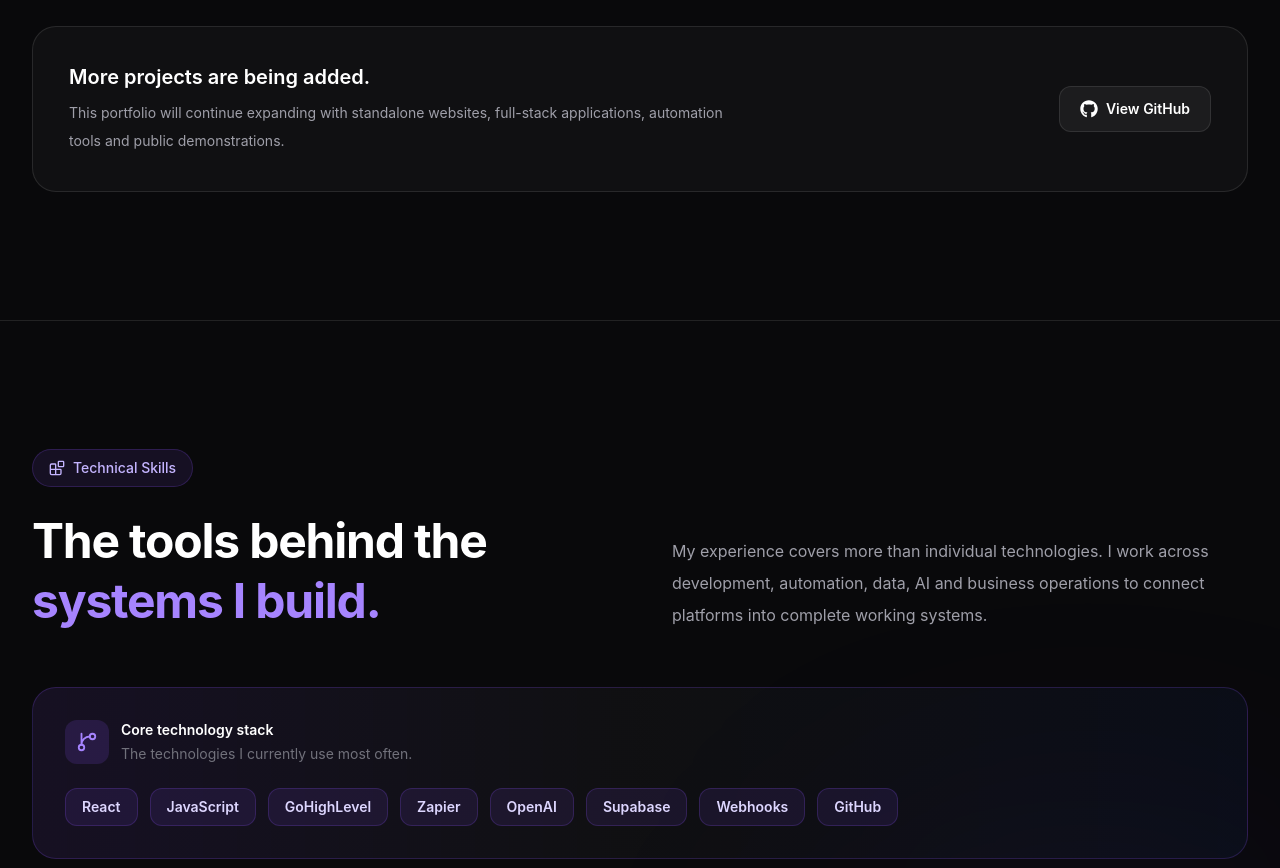
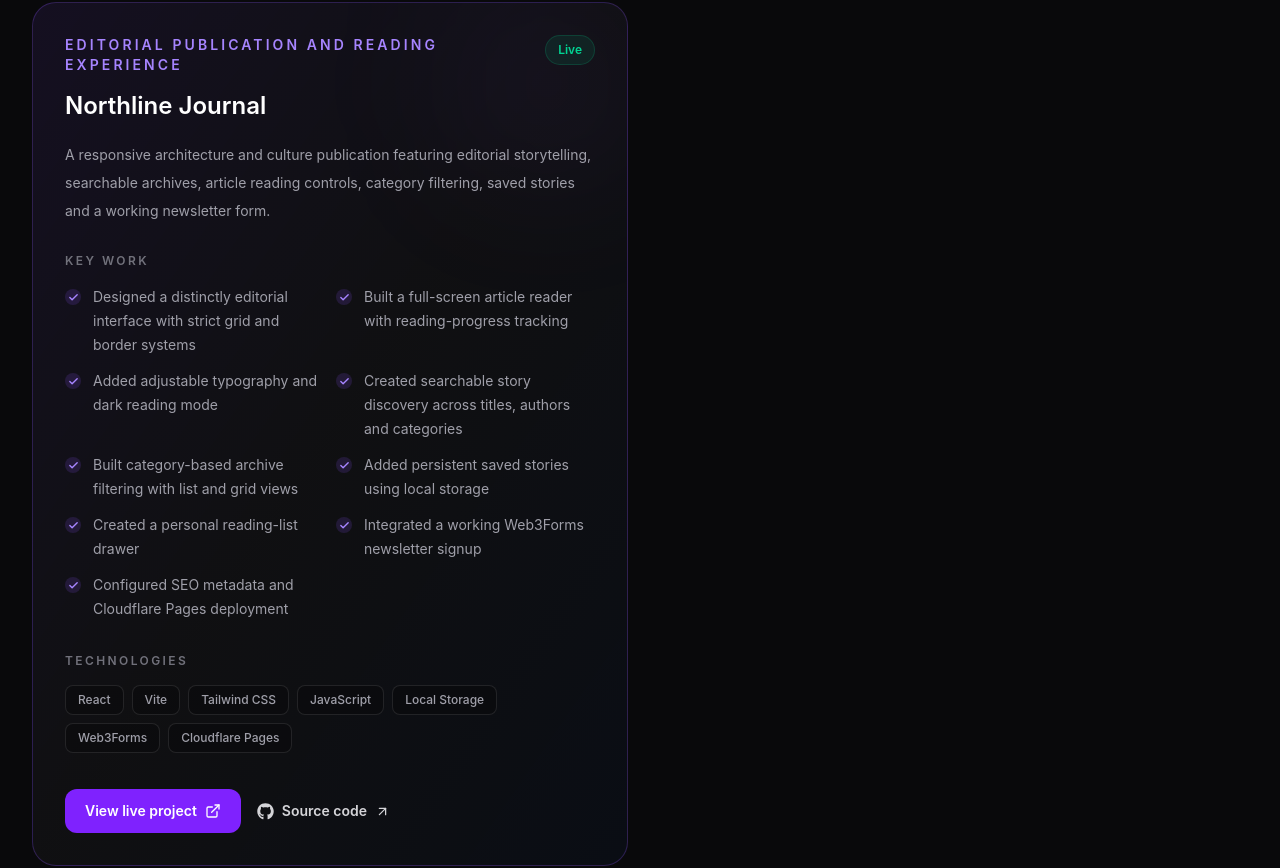
Before and after one commit to jpatrick28/j-patrick-portfolio, a React (Vite) app: page / in a window 1280 px wide. Shown: the part 8207-9075 px from the top of the page. Built offline with nearby package versions, Linux system fonts and the light colour scheme.

Commit message:
Add Northline Journal to portfolio

```diff
--- a/src/data/projects.js
+++ b/src/data/projects.js
@@ -319,4 +319,35 @@
   liveUrl: 'https://veyra-medical.pages.dev/',
   repositoryUrl: 'https://github.com/jpatrick28/veyra-medical',
 },
+{
+  id: 13,
+  title: 'Northline Journal',
+  category: 'Editorial Publication and Reading Experience',
+  description:
+    'A responsive architecture and culture publication featuring editorial storytelling, searchable archives, article reading controls, category filtering, saved stories and a working newsletter form.',
+  highlights: [
+    'Designed a distinctly editorial interface with strict grid and border systems',
+    'Built a full-screen article reader with reading-progress tracking',
+    'Added adjustable typography and dark reading mode',
+    'Created searchable story discovery across titles, authors and categories',
+    'Built category-based archive filtering with list and grid views',
+    'Added persistent saved stories using local storage',
+    'Created a personal reading-list drawer',
+    'Integrated a working Web3Forms newsletter signup',
+    'Configured SEO metadata and Cloudflare Pages deployment',
+  ],
+  technologies: [
+    'React',
+    'Vite',
+    'Tailwind CSS',
+    'JavaScript',
+    'Local Storage',
+    'Web3Forms',
+    'Cloudflare Pages',
+  ],
+  status: 'Live',
+  featured: true,
+  liveUrl: 'https://northline-journal.pages.dev/',
+  repositoryUrl: 'https://github.com/jpatrick28/northline-journal',
+},
 ]
```
